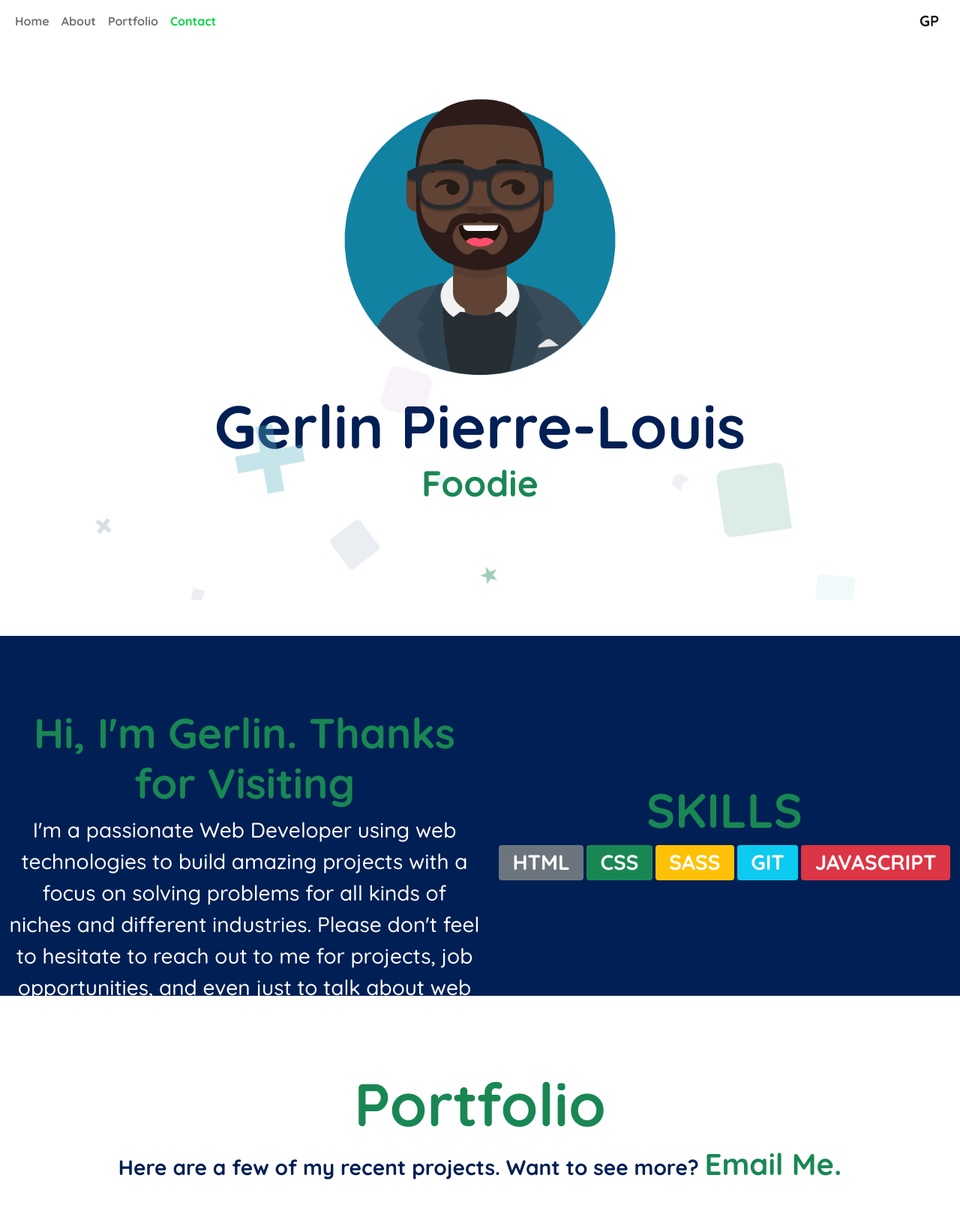
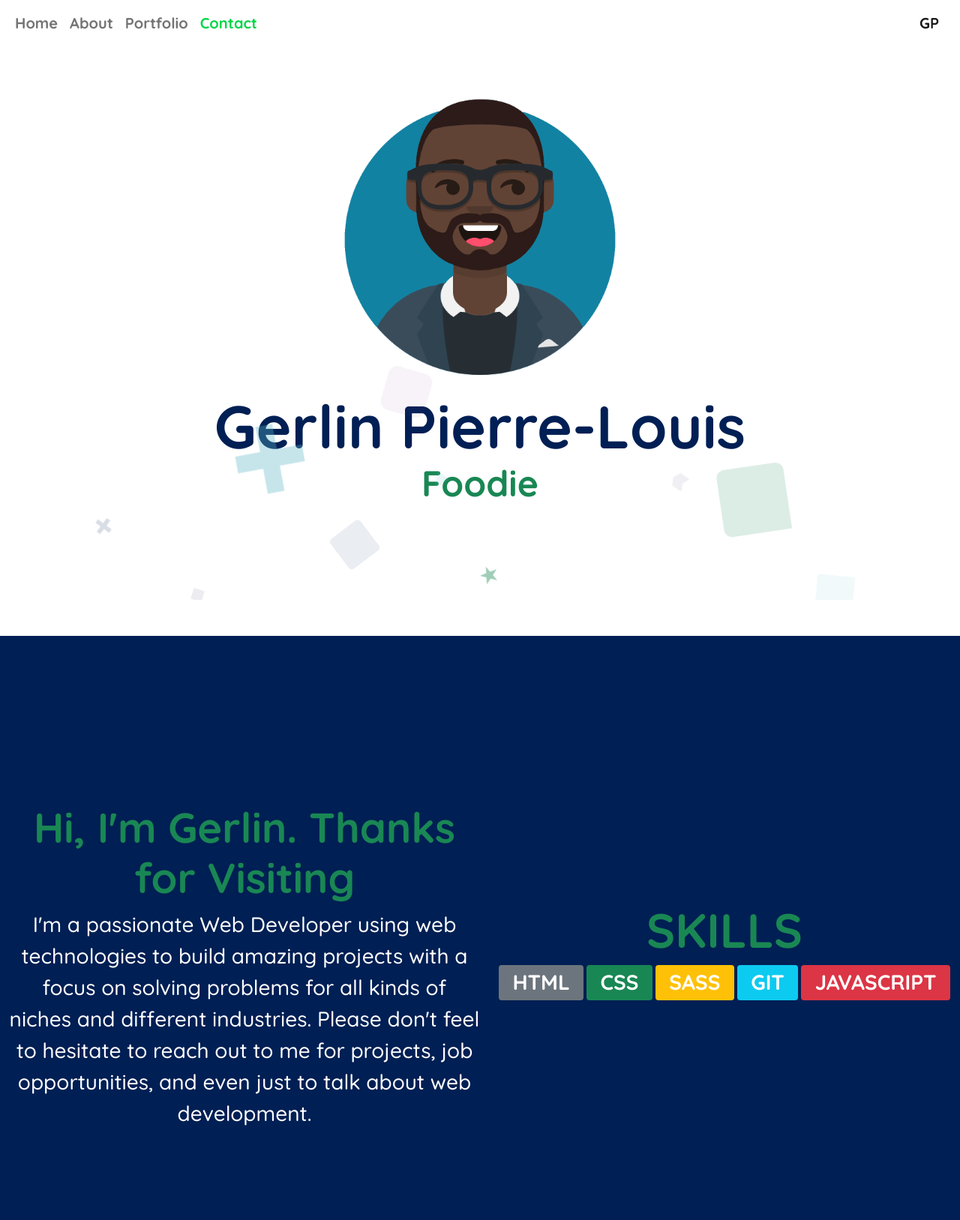
Before and after one commit to gerlinp/gerlinp.github.io, a plain HTML site: page index.html in a window 1280 px wide. Shown: the top 1627 px of the page at 75% size. Drawn offline with nearby package versions, Linux system fonts and the light colour scheme.

Commit message:
#about media query VH

```diff
--- a/css/styles.css
+++ b/css/styles.css
@@ -8,8 +8,7 @@
 body{
     font-family: 'Quicksand', sans-serif;
     color: #001f54;
-    min-width: 320px;
-
+    min-width: 320px
 }
 
 #about,
@@ -17,7 +16,6 @@ body{
 .bg-blue {
     background: #001f54;
 }
-
 
 .context {
     width: 100%;
@@ -204,9 +202,8 @@ body{
         height: 55vh;
         padding-bottom: 20px;
     }
-
     #about {
-        height: 60vh;
+        height: 100vh;
     }
 }
 
--- a/index.html
+++ b/index.html
@@ -13,7 +13,7 @@
 <body data-bs-spy="scroll" data-bs-target="#nav">
     <div ></div>
 <div>
-<nav id="nav" class="navbar navbar-expand-lg navbar-light fw-bolder bg-white fixed-top">
+<nav id="nav" class="navbar navbar-expand-lg navbar-light fw-bolder bg-white fixed-top fs-5">
     <div class="container-fluid">
         <a class="navbar-brand order-1" href="#home">GP</a>
         <button class="navbar-toggler" type="button" data-bs-toggle="collapse" data-bs-target="#navbarNav" aria-controls="navbarNav" aria-expanded="false" aria-label="Toggle navigation">
```
